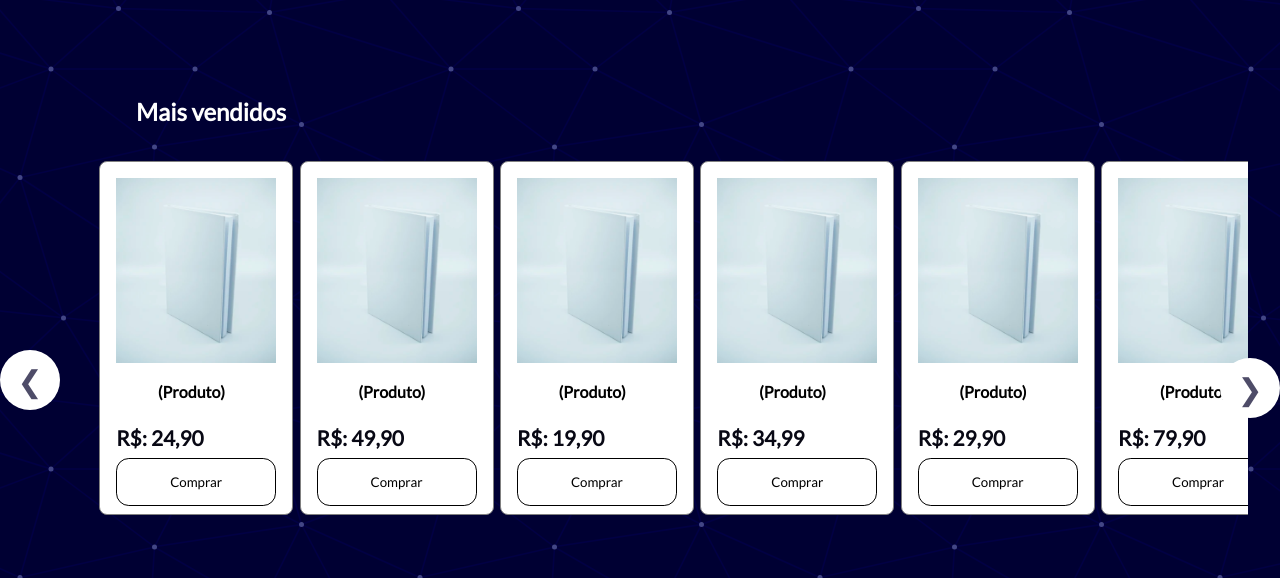
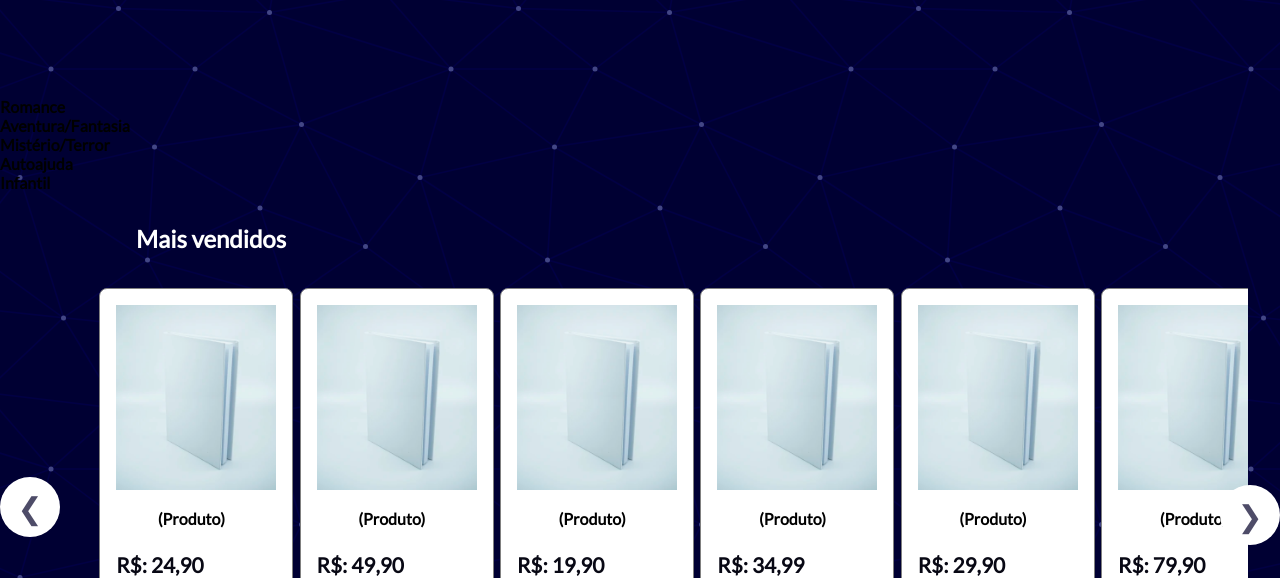
Before and after one commit to LaraDamasceno/B612-Livraria, a plain HTML site: page index.html in a window 1280 px wide. Shown: the part 522-1100 px from the top of the page. Drawn offline with Linux system fonts and the light colour scheme.

Commit message:
Update index.html 2

```diff
--- a/index.html
+++ b/index.html
@@ -172,6 +172,26 @@
       </div>
     </section>
 
+    <section id="genders">
+      <div class="genderWrapper">
+        <div class="SquareItem">
+          <h4>Romance</h4>
+        </div>
+        <div class="SquareItem">
+          <h4>Aventura/Fantasia</h4>
+        </div>
+        <div class="SquareItem">
+          <h4>Mistério/Terror</h4>
+        </div>
+        <div class="SquareItem">
+          <h4>Autoajuda</h4>
+        </div>
+        <div class="SquareItem">
+          <h4>Infantil</h4>
+        </div>
+      </div>
+    </section>
+
     <section id="category">
       <h2>Mais vendidos</h2>
       <div class="gallery-wrapper">
```
